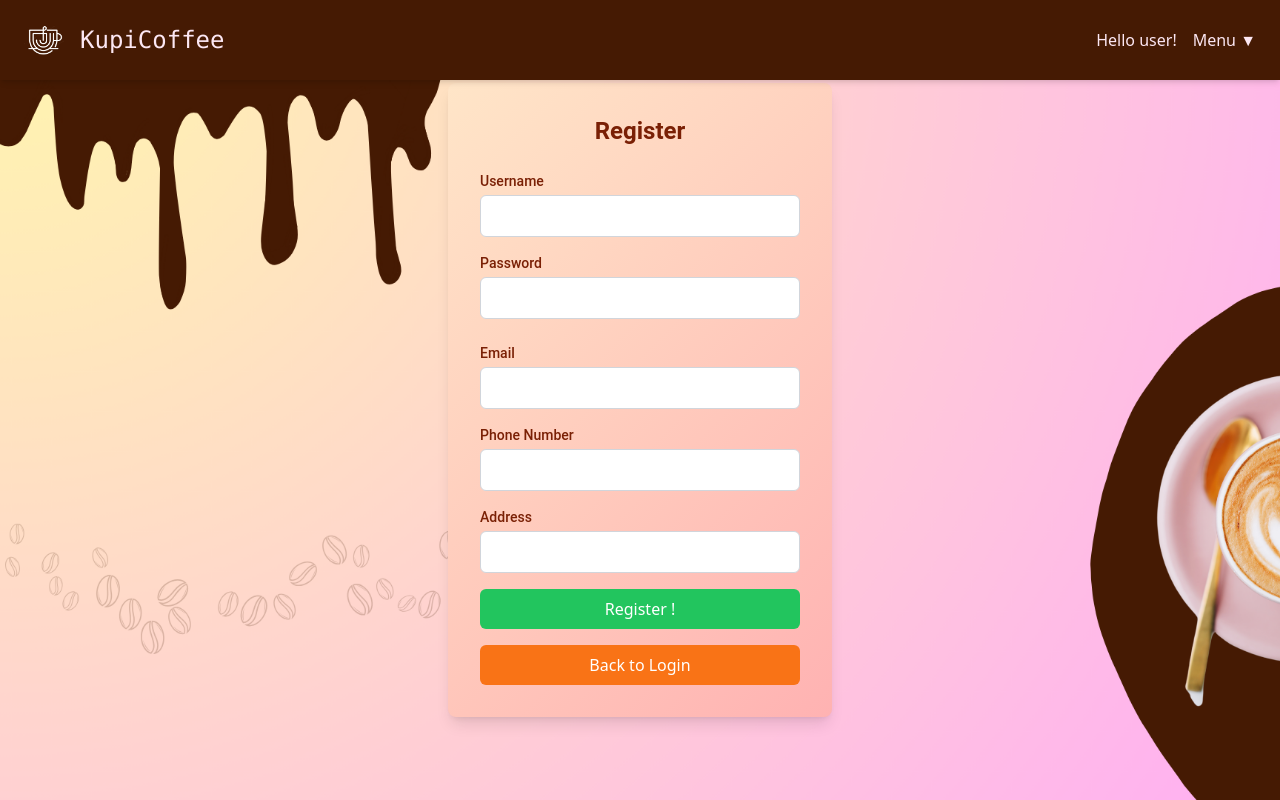
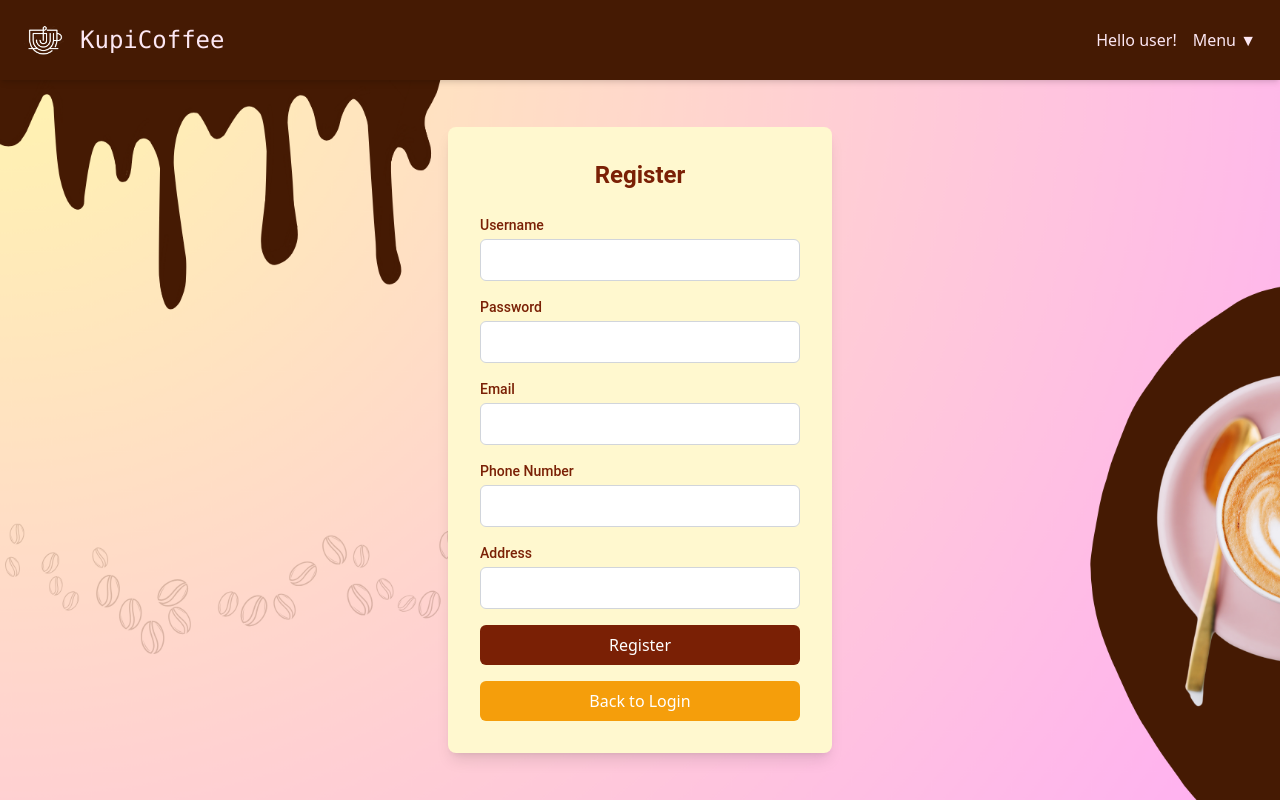
Before and after one commit to zahoon/KupiCoffee-System, a PHP site: page /xe/Customer/c.register.php in a window 1280 px wide. Run offline with PHP 8.4, Linux system fonts and the light colour scheme; some libraries are stand-ins or nearby versions.

Commit message:
adjust login registerr

```diff
--- a/Customer/c.register.php
+++ b/Customer/c.register.php
@@ -13,26 +13,43 @@
             color: #444;
         }
         .login-container {
-            background: linear-gradient(135deg, rgba(255, 223, 186, 0.8) 0%, rgba(255, 159, 159, 0.8) 100%);
+            background: rgb(255, 248, 207);
             box-shadow: 0 4px 6px rgba(0, 0, 0, 0.1);
         }
         .login-title, .input-label {
             color: #7a2005;
             font-family: 'Roboto', sans-serif;
         }
+        .login-button {
+            background-color: #7a2005;
+            transition: background-color 0.3s ease;
+        }
+        .login-button:hover {
+            background-color: #5c1603;
+        }
+        .register-link {
+            color: #7a2005;
+            text-decoration: underline;
+            cursor: pointer;
+            transition: color 0.3s ease;
+        }
+        .register-link:hover {
+            color: #D97706;
+        }
     </style>
 </head>
 <body class="bg-gray-100">
     <?php include '../Homepage/header.php';?>
-    <div class="flex items-center justify-center h-screen">
-        <div class="bg-white p-8 rounded-lg shadow-lg w-full max-w-sm login-container">
+    <!-- Add padding-top to create a gap between the header and the container -->
+    <div class="flex items-center justify-center h-screen pt-20">
+        <div class="login-container p-8 rounded-lg shadow-lg w-full max-w-sm">
             <h2 class="text-2xl font-bold mb-6 text-center login-title">Register</h2>
             <form action="c_register.php" method="POST">
                 <div class="mb-4">
                     <label for="username" class="block text-sm font-medium input-label">Username</label>
                     <input type="text" id="username" name="username" required class="mt-1 p-2 w-full border border-gray-300 rounded-md focus:outline-none focus:ring-2 focus:ring-blue-500 focus:border-blue-500">
                 </div>
-                <div class="mb-6">
+                <div class="mb-4">
                     <label for="password" class="block text-sm font-medium input-label">Password</label>
                     <input type="password" id="password" name="password" required class="mt-1 p-2 w-full border border-gray-300 rounded-md focus:outline-none focus:ring-2 focus:ring-blue-500 focus:border-blue-500">
                 </div>
@@ -48,9 +65,9 @@
                     <label for="address" class="block text-sm font-medium input-label">Address</label>
                     <input type="text" id="address" name="address" required class="mt-1 p-2 w-full border border-gray-300 rounded-md focus:outline-none focus:ring-2 focus:ring-blue-500 focus:border-blue-500">
                 </div>
-                <button type="submit" class="w-full bg-green-500 text-white p-2 rounded-md hover:bg-green-600 focus:outline-none focus:ring-2 focus:ring-green-500 focus:ring-opacity-50">Register !</button>
+                <button type="submit" class="w-full text-white p-2 rounded-md login-button focus:outline-none focus:ring-2 focus:ring-blue-500 focus:ring-opacity-50">Register</button>
             </form>
-            <button onclick="window.location.href='c.login.php'" class="w-full mt-4 bg-orange-500 text-white p-2 rounded-md hover:bg-orange-700 focus:outline-none focus:ring-2 focus:ring-blue-500 focus:ring-opacity-50">Back to Login</button>
+            <button onclick="window.location.href='c.login.php'" class="w-full mt-4 text-white p-2 rounded-md bg-amber-500 hover:bg-amber-600 focus:outline-none focus:ring-2 focus:ring-yellow-500 focus:ring-opacity-50">Back to Login</button>
         </div>
     </div>
 </body>
```
Also changed, not shown: Customer/c.login.php (+4 -3 lines).
